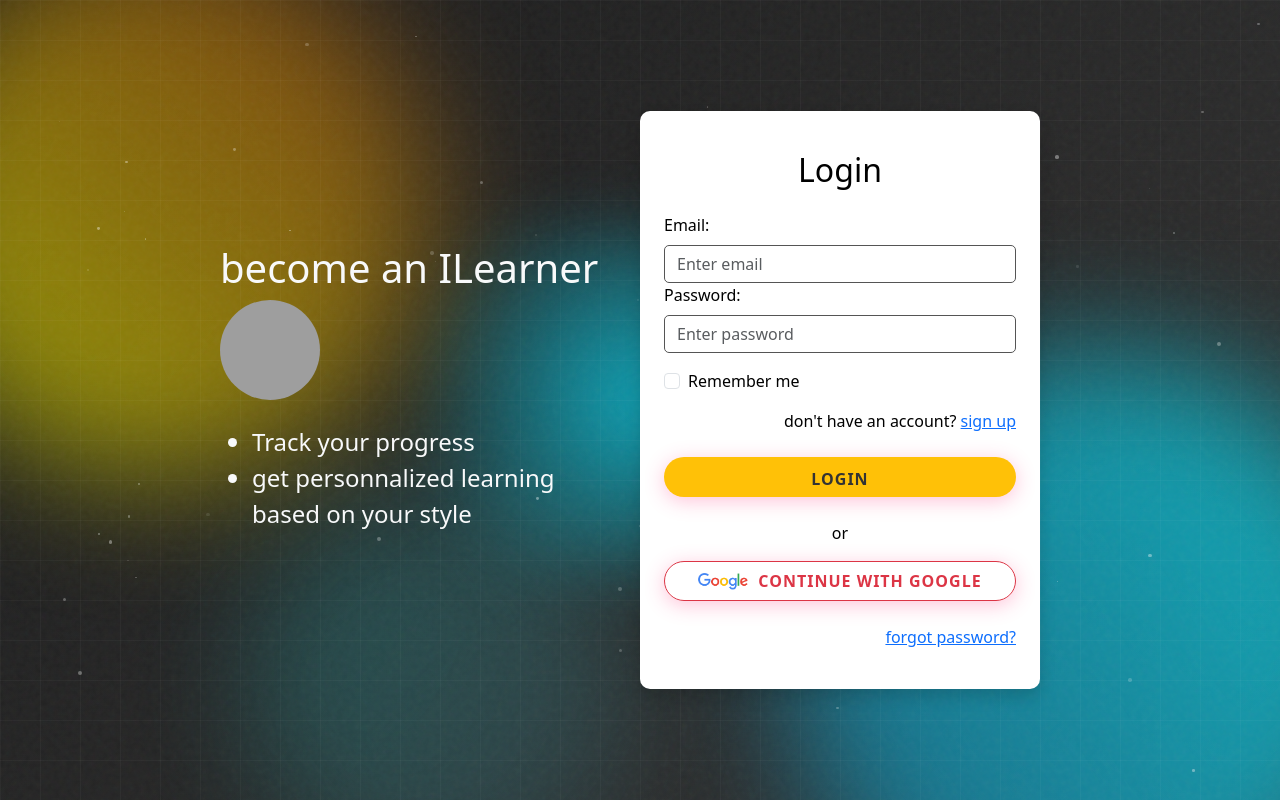
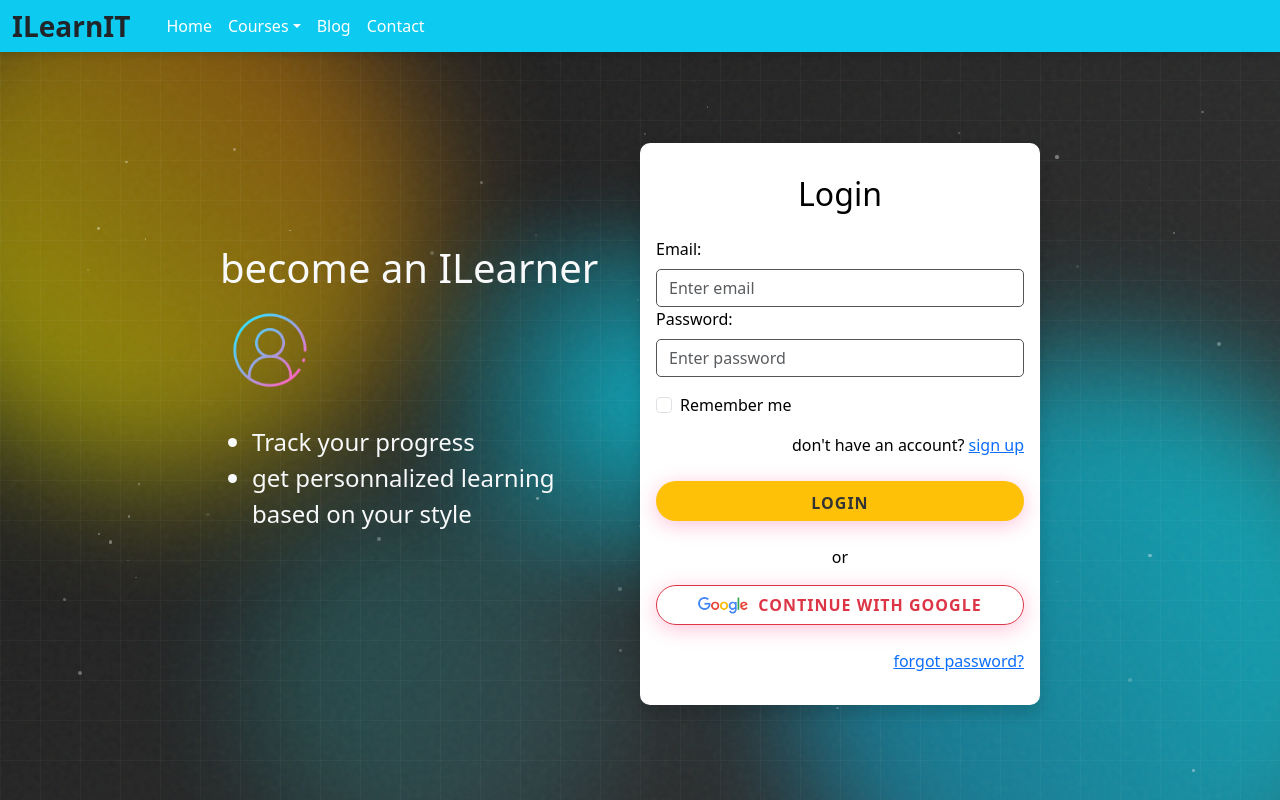
Before and after one commit to niskjhkhb/pfaprojet, a Django app: template courses/templates/courses/login.html in a window 1280 px wide. Run offline with Django 3.2, Linux system fonts and the light colour scheme; the template is opened without the code that fills it, so the values that code supplies are empty; grey boxes are pictures that could not be loaded.

Commit message:
Added commit

```diff
--- a/courses/static/style.css
+++ b/courses/static/style.css
@@ -531,6 +531,7 @@ section p {
     box-shadow: 0 4px 8px rgba(0, 0, 0, 0.5); /* Subtle shadow */
     color: #000000; /* White text */
     z-index: 10;
+
 }
 
 /* Input Fields */
--- a/courses/templates/courses/login.html
+++ b/courses/templates/courses/login.html
@@ -10,6 +10,45 @@
 </head>
 
 <body class=" bg-dark d-flex align-items-center bg-light" style="height: 100vh;">
+  <!--Navbar -->
+  <nav class="navbar navbar-expand-sm bg-info navbar-dark fixed-top p-0">
+    <div class="container-fluid ">
+        <a class="navbar-brand text-dark fw-bold fs-3" href="#">ILearnIT</a>
+
+    <div class="container-fluid ">
+        <ul class="navbar-nav ">
+            <li class="nav-item">
+                <a class="nav-link active" aria-current="page" href="{% url 'home'%}">Home</a>
+            </li>
+            <li class="nav-item dropdown ">
+                <a class="nav-link active dropdown-toggle " href="#" data-bs-toggle="dropdown">Courses</a>
+                <ul class="dropdown-menu">
+                    <li><a class="dropdown-item" href="#">Python</a></li>
+                    <li><a class="dropdown-item" href="#">javascript</a></li>
+                    <li><a class="dropdown-item" href="#">Java</a></li>
+                    <li><a class="dropdown-item" href="#">Artificial Intelligence</a></li>
+                    <li><a class="dropdown-item" href="#">Cloud Computing</a></li>
+                    <li><a class="dropdown-item" href="#">Cyber Security</a></li>
+                    <li><a class="dropdown-item" href="#">Digital Marketing</a></li>
+                    <li><a class="dropdown-item" href="#">Mobile App Development</a></li>
+                    <li><a class="dropdown-item" href="#">Game Development</a></li>
+                    <li><a class="dropdown-item" href="#">UI/UX Design</a></li>
+                    <li><a class="dropdown-item" href="#">DevOps</a></li>
+                    </ul>
+            </li>
+            <li class="nav-item">
+                <a class="nav-link active " href="#">Blog</a>
+            </li>
+            <li class="nav-item">
+                <a class="nav-link active" href="#">Contact</a>
+            </li>
+        </ul>
+    </div>
+
+    </div>
+
+</nav>
+
   <div class="gradient-background">
     <div class="gradient-sphere sphere-1"></div>
     <div class="gradient-sphere sphere-2"></div>
@@ -21,7 +60,7 @@
 </div>
   <!--login welcome-->
 <div class=" loginwelc container mb-4 mt-3 text-light text-start ms-6 ">
-    <h1 class="text-start mb-auto">become an ILearner    <img  src="{% static '5087579.png' %}" alt="login" class="img-fluid rounded-circle mt-2" style="width: 100px; height: 100px;">
+    <h1 class="text-start mb-auto">become an ILearner    <img  src="{% static 'courses/5087579.png' %}" alt="login" class="img-fluid rounded-circle mt-2" style="width: 100px; height: 100px;">
     </h1>
     <br>
     <ul class="text-start fs-4">
@@ -31,7 +70,7 @@
     </div>
 
 <!--login form-->
-<form class=" login-card shadow p-4 justify me-6" style="width: 400px; min-width: 400px;"  action="/login" method="POST">
+<form class=" login-card shadow p-3 justify me-6 mt-5" style="width: 400px; min-width: 400px;"  action="/login" method="POST">
     <div class="text center mb-4 mt-3">
         <h2 class="text-center mb-auto">Login</h2>
     </div>
@@ -47,14 +86,14 @@
         <input class="form-check-input" type="checkbox" name="remember"> Remember me
       </label>
     </div>
-    <p class="text-end mb-4">don't have an account? <a href="#">sign up</a></p>
+    <p class="text-end mb-4">don't have an account? <a href="{% url 'signup'%}">sign up</a></p>
     <button type="submit" class="btn btn-warning">Login</button>
      <!-- Continue with Google -->
      <div class="text-center">
         <br>
         <p>or</p>
         <a href="#" class="btn btn-outline-danger w-100">
-            <img src="Google_2015_logo.svg.webp" alt="Google Logo" style="width: 50px; margin-right: 10px;">
+            <img src="{% static 'courses/Google_2015_logo.svg.webp' %}" alt="Google Logo" style="width: 50px; margin-right: 10px;">
             Continue with Google
         </a>
     </div>
--- a/courses/urls.py
+++ b/courses/urls.py
@@ -2,5 +2,7 @@ from django.urls import path
 from . import views
 urlpatterns = [
     path('',views.home, name='home'),
-    path('login/',views.login, name='login'),
+    path('login.html/',views.login, name='login'),
+    path('signup.html/',views.signup, name='signup'),
+
 ]
```
Also changed, not shown: courses/templates/courses/index.html (+5 -5 lines), courses/templates/courses/signup.html (+49 -11 lines), courses/views.py (+8 -1 lines), db.sqlite3.
